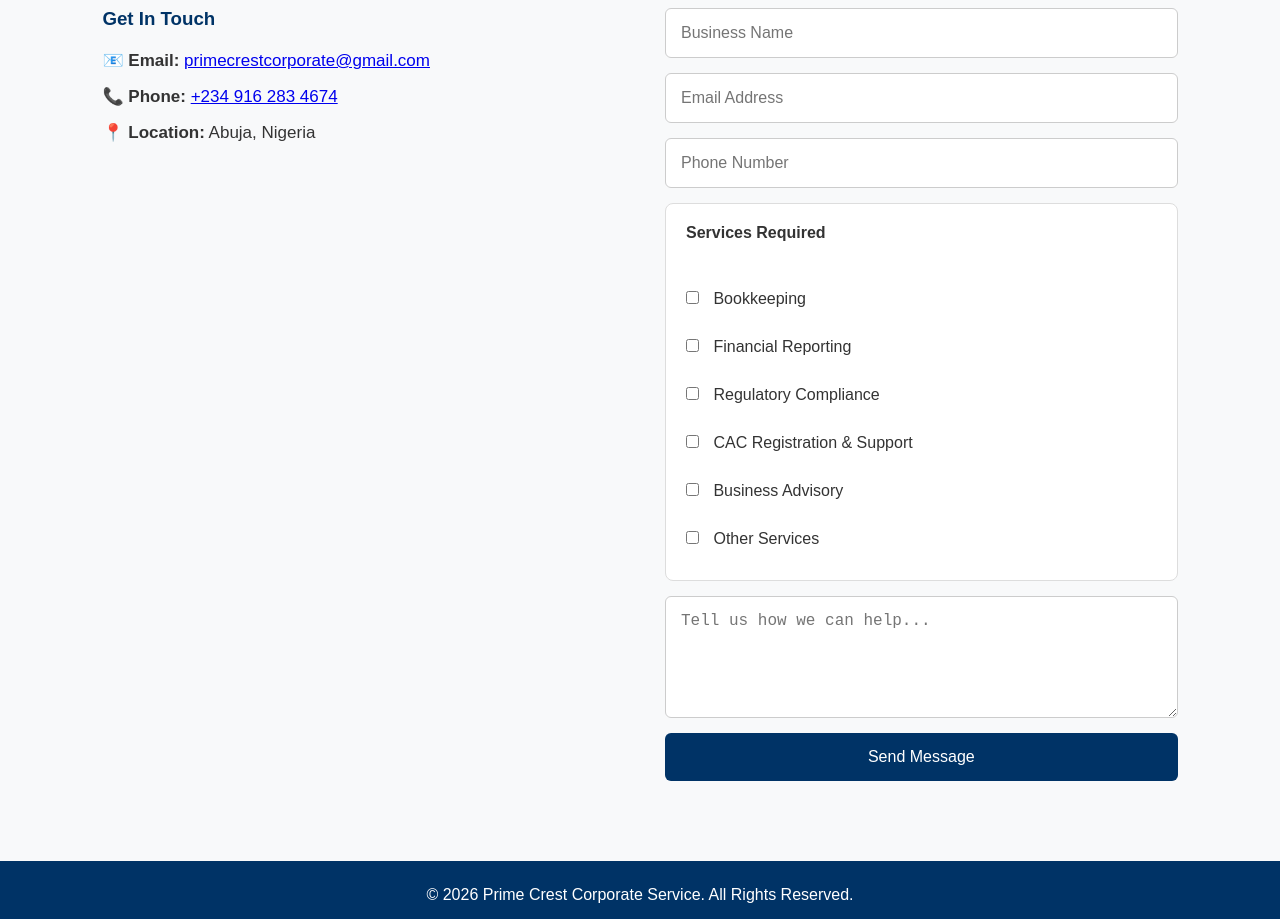
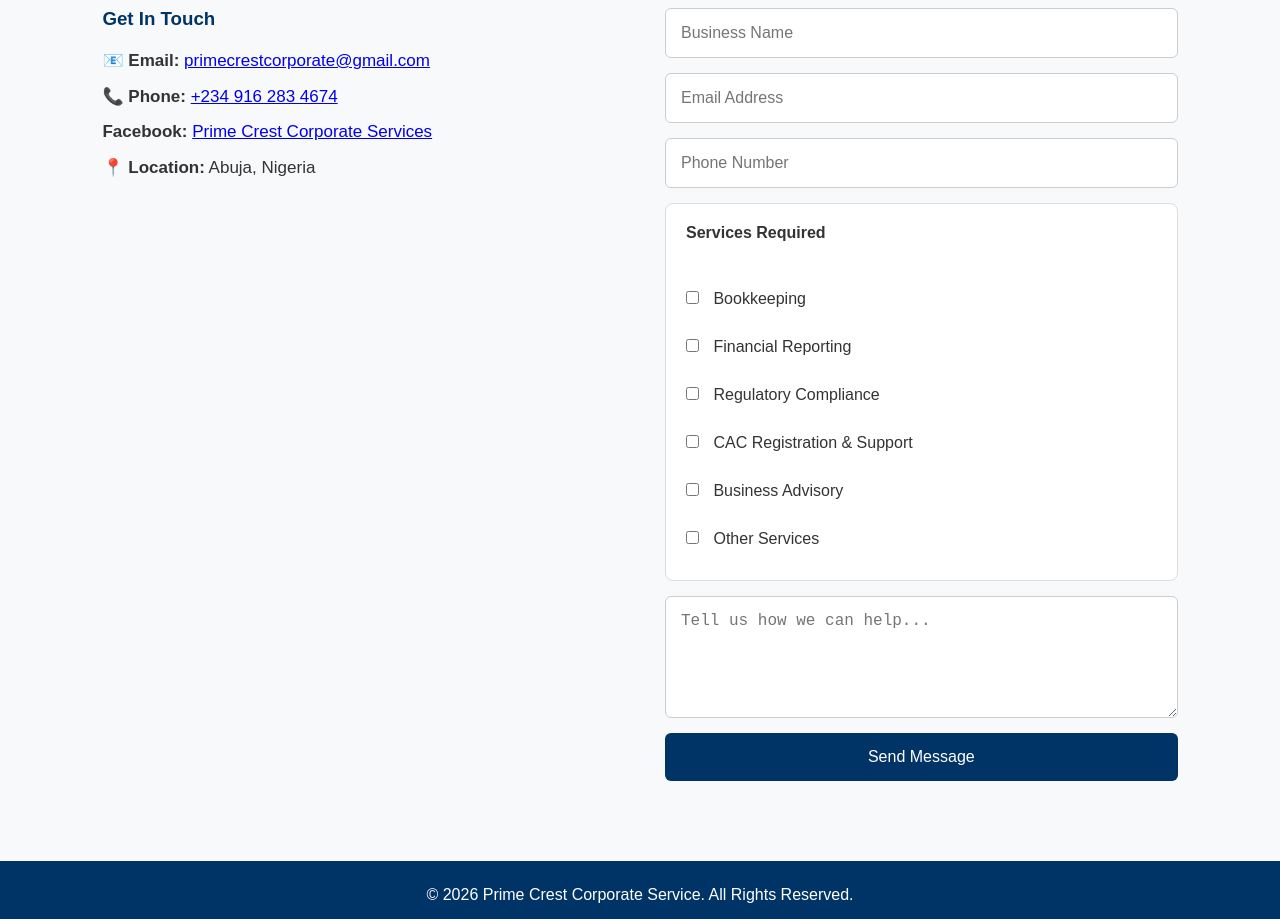
Before and after one commit to Damzy4life/prime-crest-webpage, a plain HTML site: page index.html in a window 1280 px wide. Shown: the part 1520-2439 px from the top of the page. Drawn offline with Linux system fonts and the light colour scheme.

Commit message:
Fix HTML structure and formatting issues

```diff
--- a/index.html
+++ b/index.html
@@ -147,6 +147,8 @@
             <p><strong>📧 Email:</strong> <a href="mailto:primecrestcorporate@gmail.com">primecrestcorporate@gmail.com</a></p>
 
             <p><strong>📞 Phone:</strong> <a href="https://wa.me/message/QIXSLUKWSO6NB1">+234 916 283 4674</a></p>
+
+            <p><strong> Facebook:</strong> <a href="https://web.facebook.com/profile.php?id=61591831911532">Prime Crest Corporate Services</a></p>
 
             <p><strong>📍 Location:</strong> Abuja, Nigeria</p>
 
```
